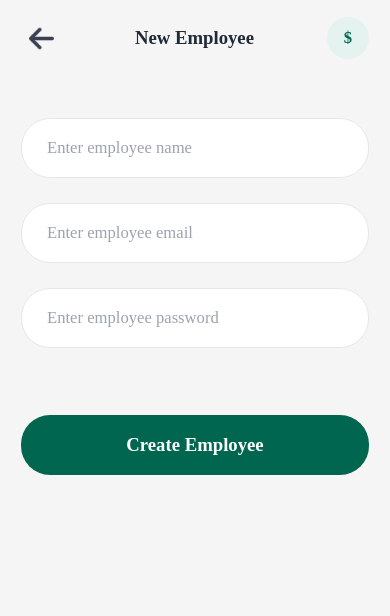
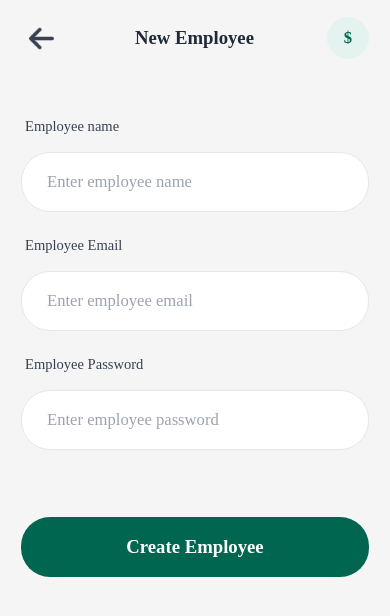
Before and after one commit to slytherin8/slyth, a React Native app in the folder slyth-app/: screen /CreateEmployee in a window 390 px wide. Shown: the top 616 px of the page. Built offline with nearby package versions, Linux system fonts and the light colour scheme; no server answers.

Commit message:
feat(CreateEmployeeScreen): Add input labels and reorder error messages

```diff
--- a/slyth-app/src/screens/CreateEmployeeScreen.js
+++ b/slyth-app/src/screens/CreateEmployeeScreen.js
@@ -210,7 +210,7 @@ export default function CreateEmployeeScreen({ navigation }) {
         {/* Form Section */}
         <View style={styles.formContainer}>
           <View style={styles.inputContainer}>
-            {nameError ? <Text style={styles.errorText}>{nameError}</Text> : null}
+            <Text style={styles.inputLabel}>Employee name</Text>
             <TextInput
               placeholder="Enter employee name"
               placeholderTextColor="#9CA3AF"
@@ -222,10 +222,11 @@ export default function CreateEmployeeScreen({ navigation }) {
               }}
               autoCapitalize="words"
             />
+            {nameError ? <Text style={styles.errorText}>{nameError}</Text> : null}
           </View>
 
           <View style={styles.inputContainer}>
-            {emailError ? <Text style={styles.errorText}>{emailError}</Text> : null}
+            <Text style={styles.inputLabel}>Employee Email</Text>
             <TextInput
               placeholder="Enter employee email"
               placeholderTextColor="#9CA3AF"
@@ -238,10 +239,11 @@ export default function CreateEmployeeScreen({ navigation }) {
               autoCapitalize="none"
               keyboardType="email-address"
             />
+            {emailError ? <Text style={styles.errorText}>{emailError}</Text> : null}
           </View>
 
           <View style={styles.inputContainer}>
-            {passwordError ? <Text style={styles.errorText}>{passwordError}</Text> : null}
+            <Text style={styles.inputLabel}>Employee Password</Text>
             <TextInput
               placeholder="Enter employee password"
               placeholderTextColor="#9CA3AF"
@@ -253,6 +255,7 @@ export default function CreateEmployeeScreen({ navigation }) {
                 if (passwordError) setPasswordError("");
               }}
             />
+            {passwordError ? <Text style={styles.errorText}>{passwordError}</Text> : null}
           </View>
 
           <TouchableOpacity style={styles.createButton} onPress={createEmployee}>
@@ -324,6 +327,14 @@ const styles = StyleSheet.create({
   inputContainer: {
     marginBottom: getResponsiveSize(24)
   },
+  inputLabel: {
+    fontSize: getResponsiveFontSize(14),
+    fontWeight: "500",
+    color: "#374151",
+    fontFamily: "Inter-Medium",
+    marginBottom: getResponsiveSize(16),
+    marginLeft: getResponsiveSize(4)
+  },
   input: {
     backgroundColor: "#FFFFFF",
     borderWidth: 1,
@@ -357,7 +368,7 @@ const styles = StyleSheet.create({
   errorText: {
     color: "#EF4444",
     fontSize: getResponsiveFontSize(12),
-    marginBottom: getResponsiveSize(8),
+    marginTop: getResponsiveSize(8),
     marginLeft: getResponsiveSize(4),
     fontFamily: "Inter-Regular"
   }
```
